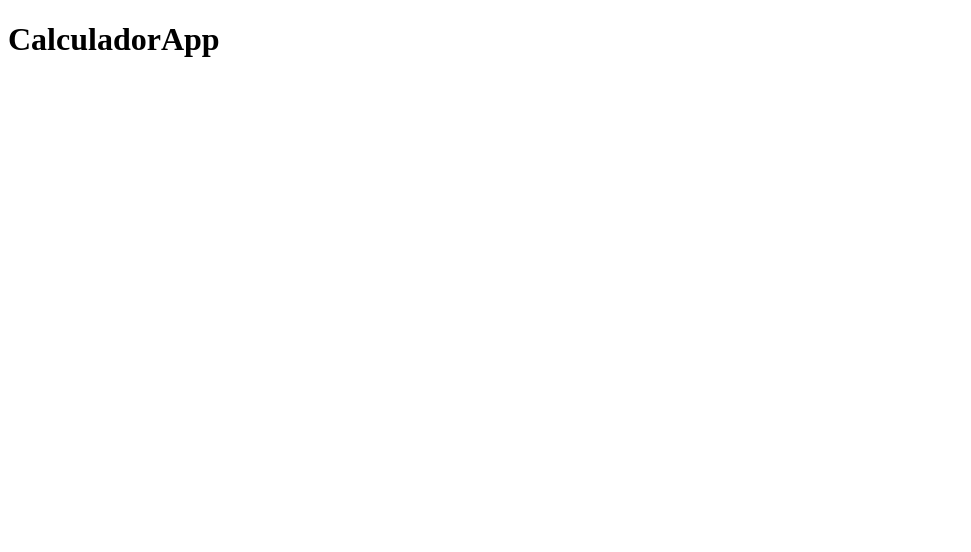
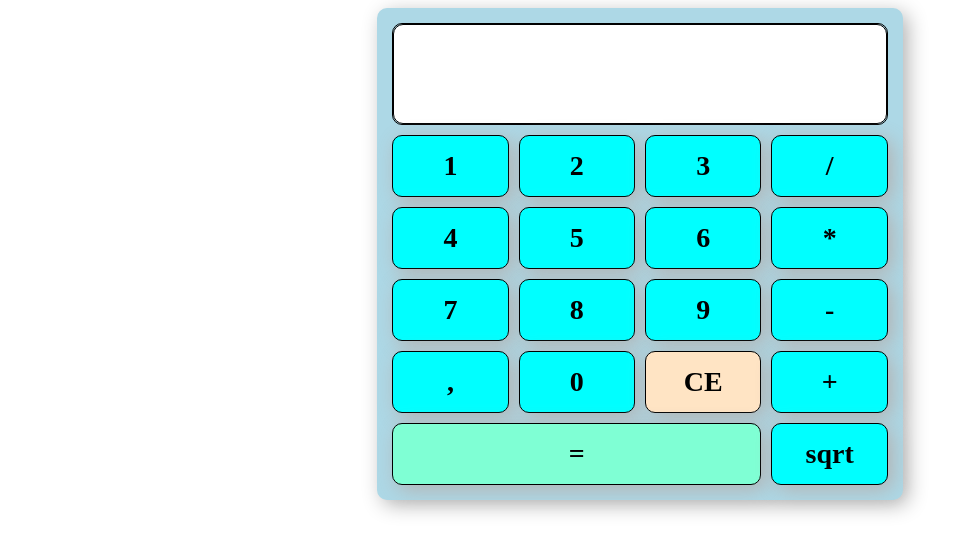
Before and after one commit to MiguelFs86/unir-ingenieria-software-avanzada-actividad-4, a website: page main.html in a window 1280 px wide. Shown: the whole page, without its empty margins (0-971 px from the left). Drawn offline with Linux system fonts and the light colour scheme.

Commit message:
Diseño inicial y actualización del README.md

```diff
--- a/main.css
+++ b/main.css
@@ -0,0 +1,84 @@
+.contenedor-calculadora {
+  box-shadow: 5px 5px 20px #b3b3b3;
+  background-color: lightblue;
+  width: 40%;
+  margin: 0px auto;
+  padding: 10px;
+  border-radius: 10px;
+}
+
+.pantalla-calculadora {
+  display: flex;
+  height: 100px;
+  border: 1px solid black;
+  margin: 5px;
+  border-radius: 10px;
+}
+
+.pantalla-calculadora input {
+  border: 1px solid black;
+  border-radius: 10px;
+  width: 100%;
+  padding: 0 50px;
+  text-align: right;
+  font-size: 50px;
+}
+
+.teclado-calculadora {
+  display: flex;
+  flex-wrap: wrap;
+}
+
+.numero-calculadora {
+  box-shadow: 5px 5px 20px #b3b3b3;
+  cursor: pointer;
+  padding: 5px;
+  margin: 1%;
+  width: 50px;
+  height: 50px;
+  display: flex;
+  flex: 20%;
+  justify-content: center;
+  align-items: center;
+  font-size: 28px;
+  font-weight: bold;
+  border: 1px solid black;
+  background-color: aqua;
+  border-radius: 10px;
+}
+
+.numero-calculadora:hover {
+  background-color: lightcoral;
+}
+
+.numero-calculadora:active {
+  background-color: rosybrown;
+}
+
+.boton-igual {
+  flex: 70%;
+  background-color: aquamarine;
+}
+
+.boton-limpiar {
+  background-color: bisque;
+}
+
+@media screen and (max-width: 1015px) {
+  .contenedor-calculadora {
+      width: 60%;
+  }
+}
+
+@media screen and (max-width: 690px) {
+  .contenedor-calculadora {
+      width: 95%;
+  }
+  .numero-calculadora {
+      flex: 15%;
+      margin: 2%;
+  }
+  .boton-igual {
+      flex: 65%;
+  }
+}
--- a/main.html
+++ b/main.html
@@ -1,14 +1,41 @@
 <!DOCTYPE html>
 <html lang="en">
+
 <head>
-    <meta charset="UTF-8">
-    <meta http-equiv="X-UA-Compatible" content="IE=edge">
-    <meta name="viewport" content="width=device-width, initial-scale=1.0">
-    <link rel="stylesheet" type="text/css" href="./main.css">
-    <title>CalculadorApp</title>
+  <meta charset="UTF-8" />
+  <meta http-equiv="X-UA-Compatible" content="IE=edge" />
+  <meta name="viewport" content="width=device-width, initial-scale=1.0" />
+  <link rel="stylesheet" type="text/css" href="./main.css" />
+  <title>CalculadorApp</title>
 </head>
+
 <body>
-    <script src="./main.js"></script>
-    <h1>CalculadorApp</h1>
+  <script src="./main.js"></script>
+  <div class="contenedor-calculadora">
+    <div class="pantalla-calculadora" name="pantalla-calculadora">
+      <input class="" id="pantalla" name="pantalla" readonly="true" />
+    </div>
+    <div class="teclado-calculadora">
+      <div class="numero-calculadora" onclick="entradaNumero('1')">1</div>
+      <div class="numero-calculadora" onclick="entradaNumero('2')">2</div>
+      <div class="numero-calculadora" onclick="entradaNumero('3')">3</div>
+      <div class="numero-calculadora" onclick="operacion('/')">/</div>
+      <div class="numero-calculadora" onclick="entradaNumero('4')">4</div>
+      <div class="numero-calculadora" onclick="entradaNumero('5')">5</div>
+      <div class="numero-calculadora" onclick="entradaNumero('6')">6</div>
+      <div class="numero-calculadora" onclick="operacion('*')">*</div>
+      <div class="numero-calculadora" onclick="entradaNumero('7')">7</div>
+      <div class="numero-calculadora" onclick="entradaNumero('8')">8</div>
+      <div class="numero-calculadora" onclick="entradaNumero('9')">9</div>
+      <div class="numero-calculadora" onclick="operacion('-')">-</div>
+      <div class="numero-calculadora" onclick="entradaNumero(',')">,</div>
+      <div class="numero-calculadora" onclick="entradaNumero('0')">0</div>
+      <div class="numero-calculadora boton-limpiar" onclick="limpiarTodo()">CE</div>
+      <div class="numero-calculadora" onclick="operacion('+')">+</div>
+      <div class="numero-calculadora boton-igual" onclick="realizarOperacion()">=</div>
+      <div class="numero-calculadora" onclick="operacion('sqrt')">sqrt</div>
+    </div>
+  </div>
 </body>
+
 </html>
```
Also changed, not shown: README.md.
